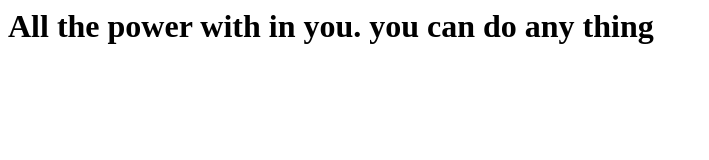
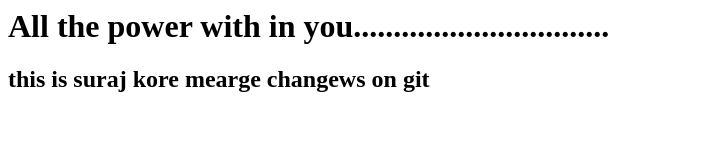
Before and after one commit to surajkore/LibararyManegment, a plain HTML site: page index.html in a window 1280 px wide. Shown: the whole page, without its empty margins (0-709 px from the left). Drawn offline with Linux system fonts and the light colour scheme.

Commit message:
added second line

```diff
--- a/index.html
+++ b/index.html
@@ -1,6 +1,7 @@
 <html>
 <body>
-<h1>All the power with in you. you can do any thing</h1>
+<h1>All the power with in you................................</h1>
+<h2>this is suraj kore mearge changews on git<h2>
 </body>
 
 </html>
```
